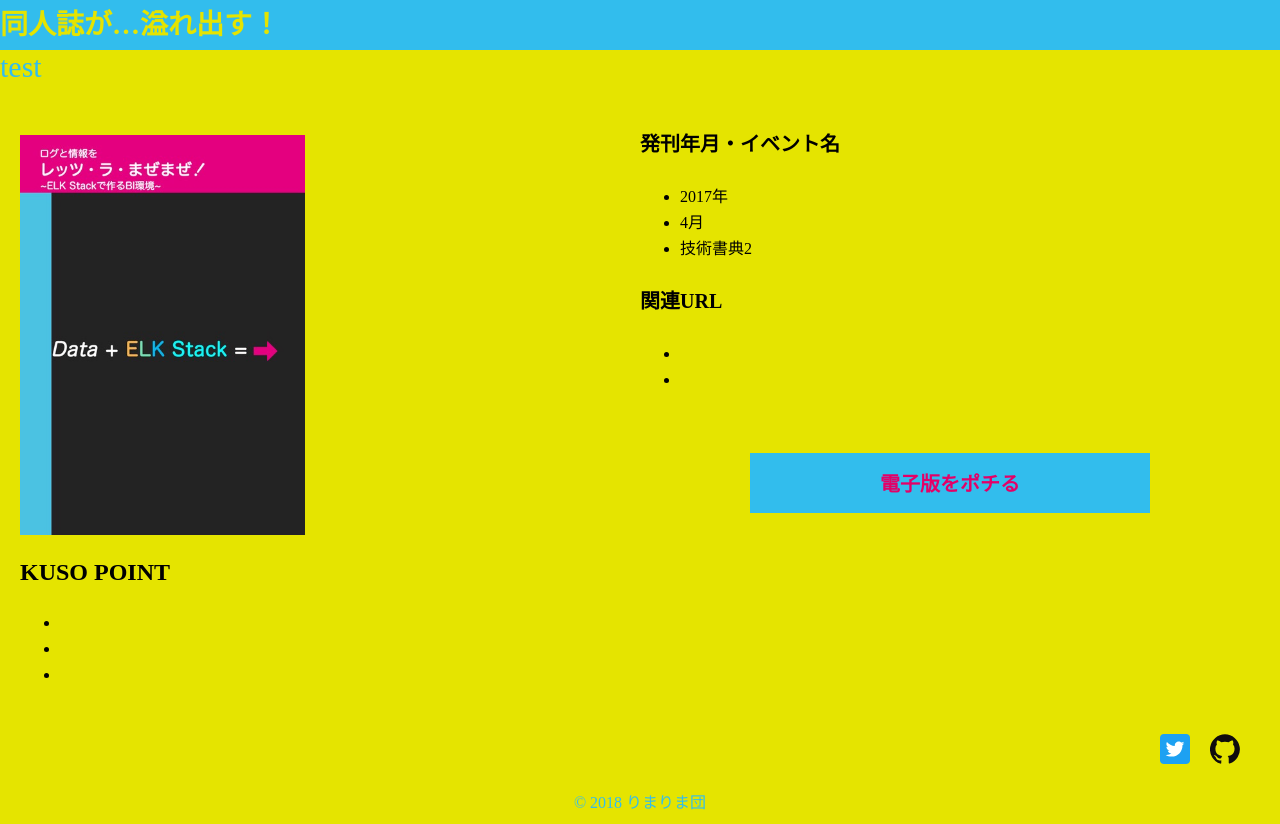
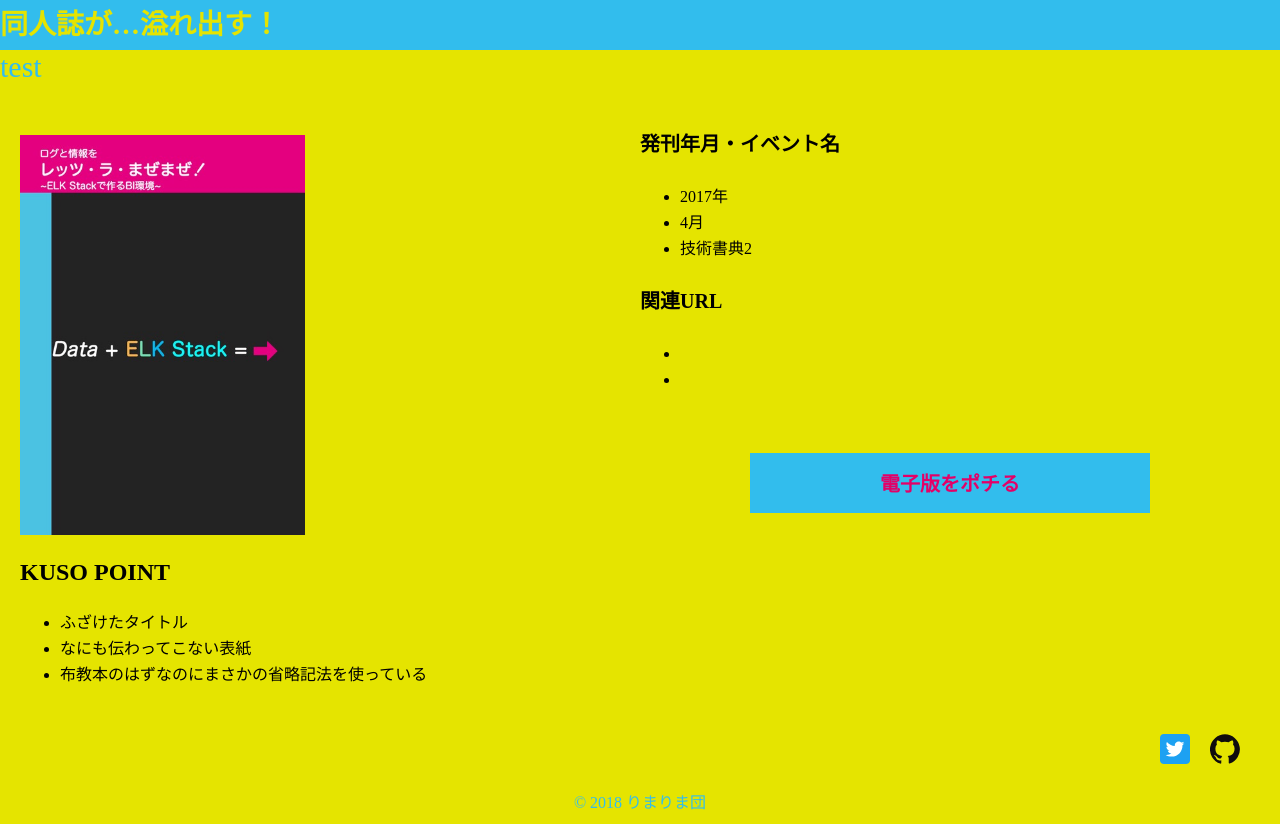
Before and after one commit to MofuMofu2/portfolio-vue, a Vue app: page / in a window 1280 px wide. Built offline with nearby package versions, Linux system fonts and the light colour scheme.

Commit message:
[fix] #19 画面にちゃんと表示されるように修正
key:value形式じゃない普通の配列のときは各要素を代入する変数名だけ記載すれば良い

```diff
--- a/src/components/DescriptionList.vue
+++ b/src/components/DescriptionList.vue
@@ -3,8 +3,8 @@
     <div class="overview">
       <h3>KUSO POINT</h3>
       <ul>
-        <li v-for="(item, keys) in promotionData " v-bind:key="item.id">
-          {{ item.overviews_promotion }}
+        <li v-for="item in promotionData">
+          {{ item }}
         </li>
       </ul>
     </div>
```
